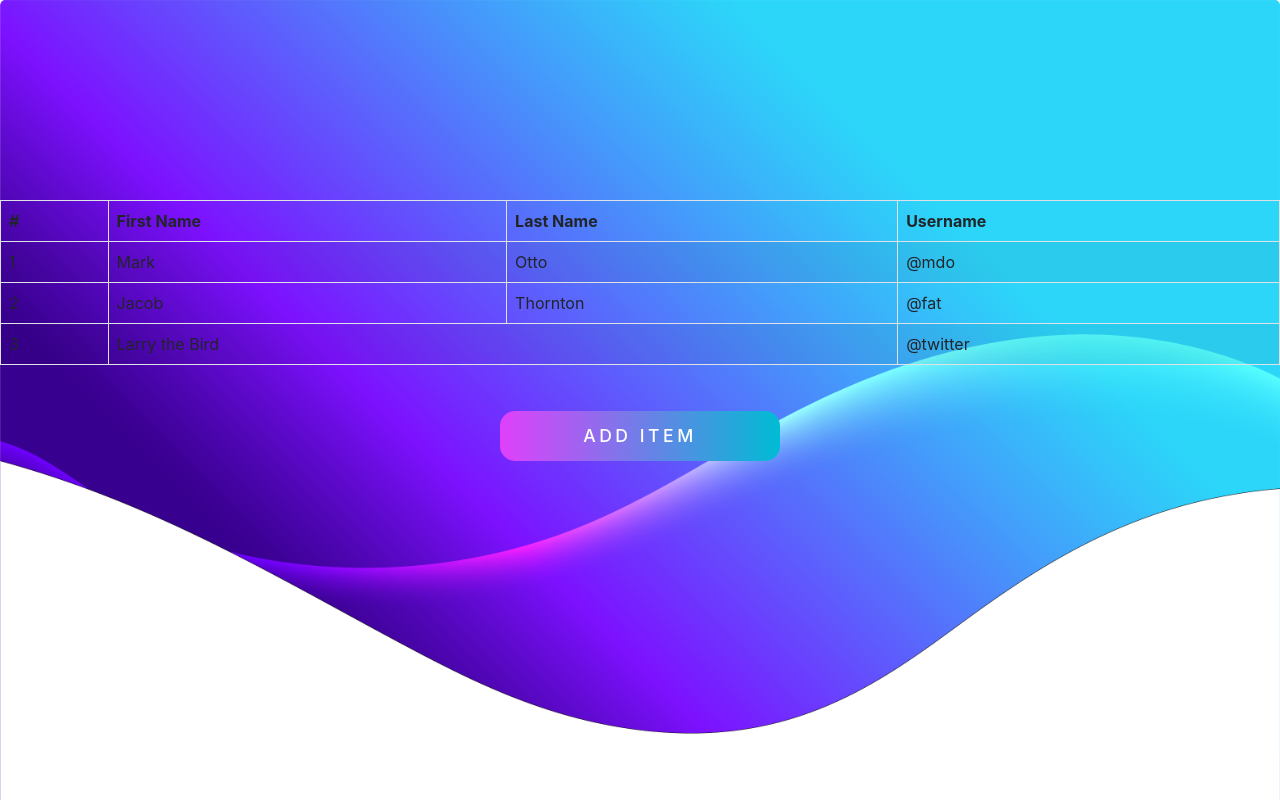
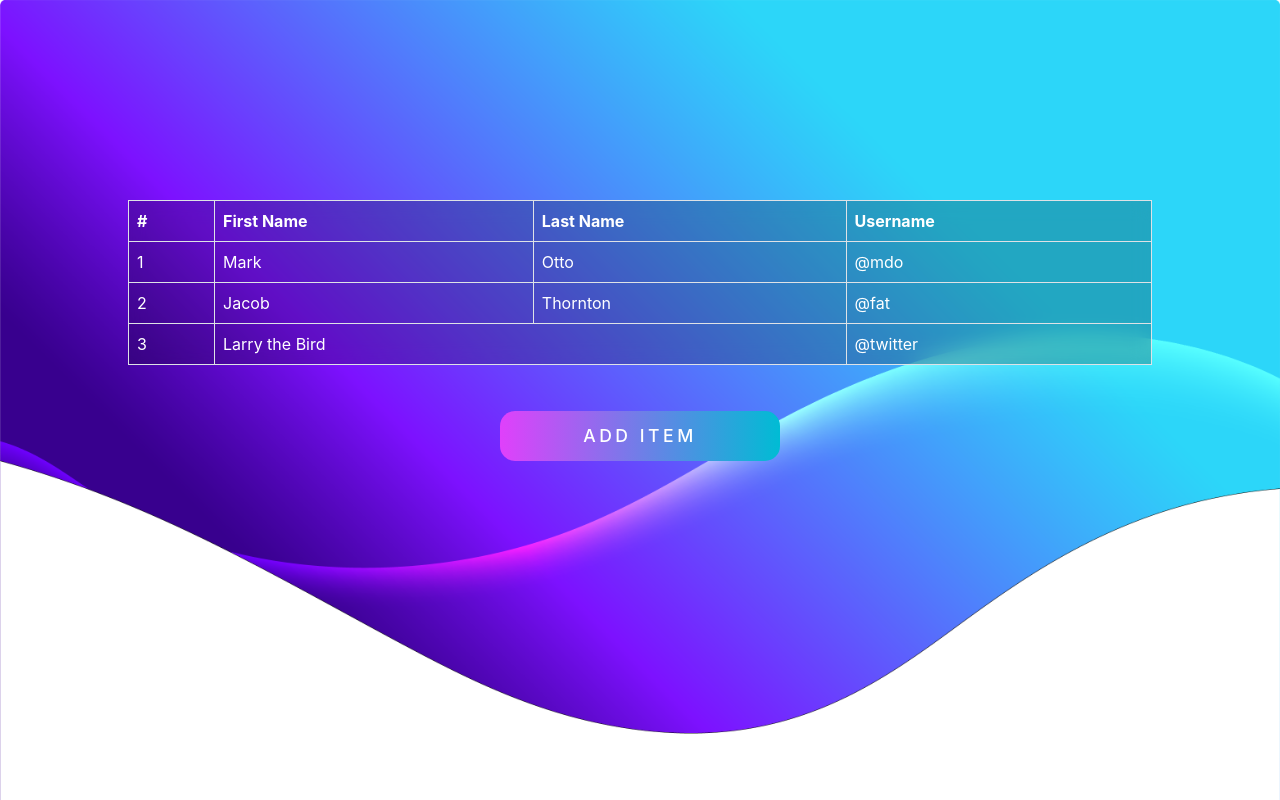
Before and after one commit to vysakhvivi/productapp, a React (Create React App) app: page /dashboard/listproduct in a window 1280 px wide. Built offline with nearby package versions, Linux system fonts and the light colour scheme; a web font is replaced by a local one.

Commit message:
no specifc changes

```diff
--- a/src/components/Listproduct.js
+++ b/src/components/Listproduct.js
@@ -1,13 +1,14 @@
 import React from 'react'
 import Table from 'react-bootstrap/Table';
-import {Link} from 'react-router-dom'
+import {Link , Redirect} from 'react-router-dom'
+import {} from 'react-router'
 import './listproduct.css'
 
 
 function Listproduct() {
   return (
     <div className='t1'>
-      <Table striped bordered hover>
+      <Table bordered hover>
         <thead>
           <tr>
             <th>#</th>
@@ -38,7 +39,7 @@ function Listproduct() {
       </Table>
       <div>
         <div className='button'>
-          <button className='button1'>Add Item</button>
+     <button className='button1'>Add Item</button>
         </div>
       </div>
     </div>
--- a/src/components/listproduct.css
+++ b/src/components/listproduct.css
@@ -23,7 +23,13 @@
 
 
 .t1{
-    width: 100%;
+    width: 80%;
     height: 400px;
-    color: red;
+
 }
+
+.t1 table{
+    color:white;
+    background-color: rgba(0, 0, 0, 0.219);
+    backdrop-filter: blur(10px);
+}
```
